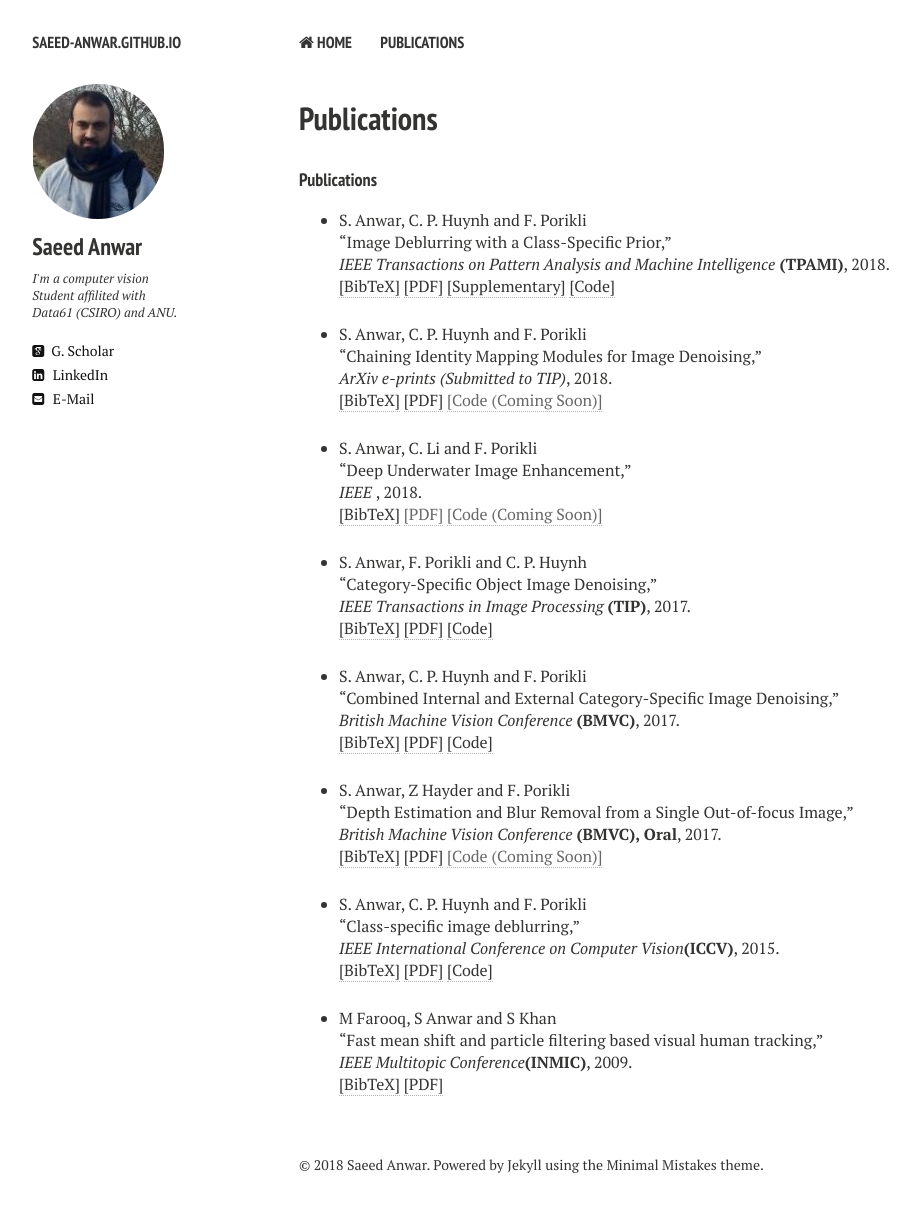
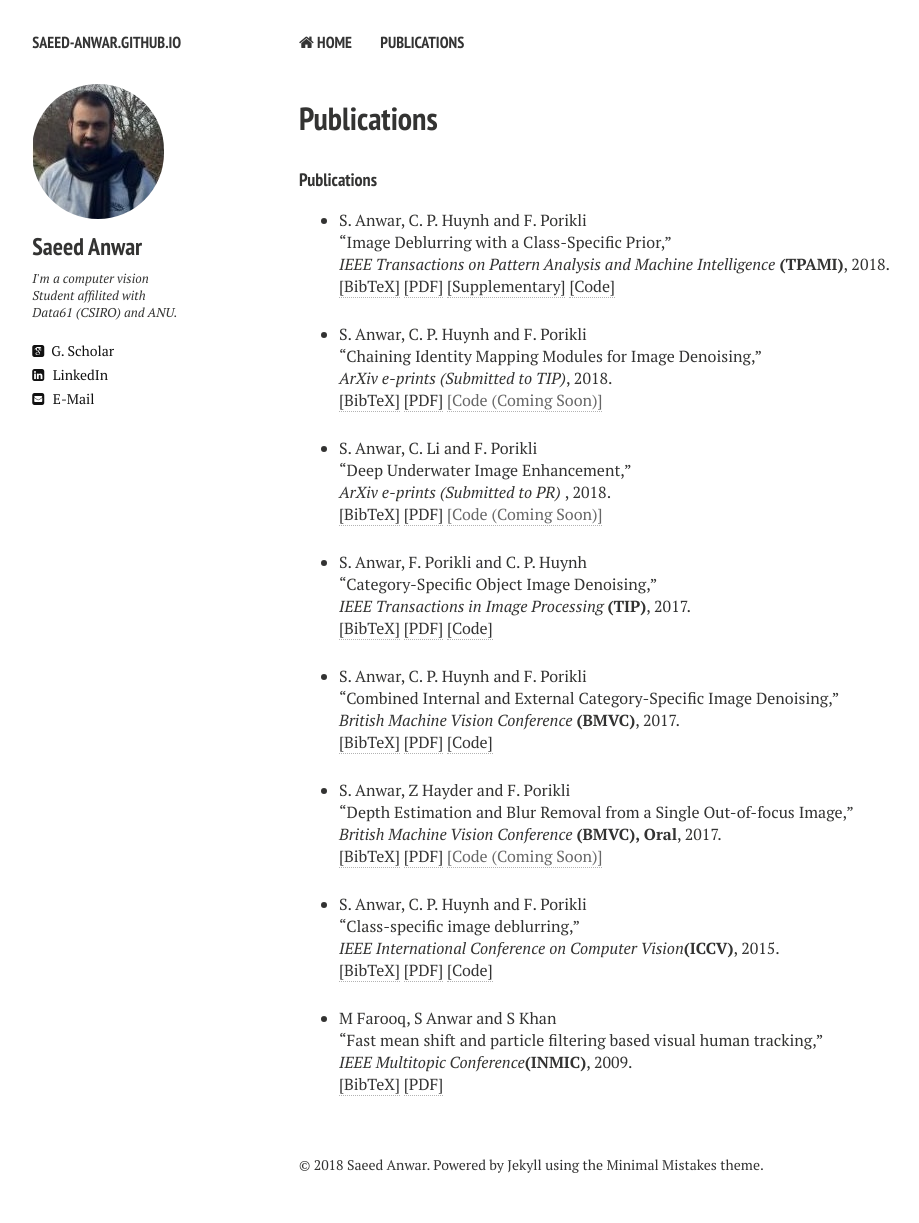
Before and after one commit to saeed-anwar/saeed-anwar.github.io, a Jekyll site: the page built from publications.md, in a window 1280 px wide. Shown: the whole page, without its empty margins (21-940 px from the left). Built offline with Jekyll 4.4.1, drawn with Linux system fonts in a browser that asks for light colours; nearby versions of some CDN libraries.

Commit message:
PR paper added

```diff
--- a/_layouts/publications.html
+++ b/_layouts/publications.html
@@ -146,11 +146,11 @@ archivePrefix = "arXiv",
 <!-- Item: Anwar2018UWE -->
 <li ><p> S. Anwar, C. Li and F. Porikli <br>
 &ldquo;Deep Underwater Image Enhancement,&rdquo;<br>
-<i>IEEE  </i><b></b>, 2018.
+<i>ArXiv e-prints (Submitted to PR) </i><b></b>, 2018.
 
 <br />
 <a href="javascript:toggleBibtex('Anwar2018UWE')">[BibTeX]</a>
-<a href="">[PDF]</a>
+<a href="https://arxiv.org/pdf/1807.03528.pdf">[PDF]</a>
 <a href="">[Code (Coming Soon)]</a>
 
 </p>
```
